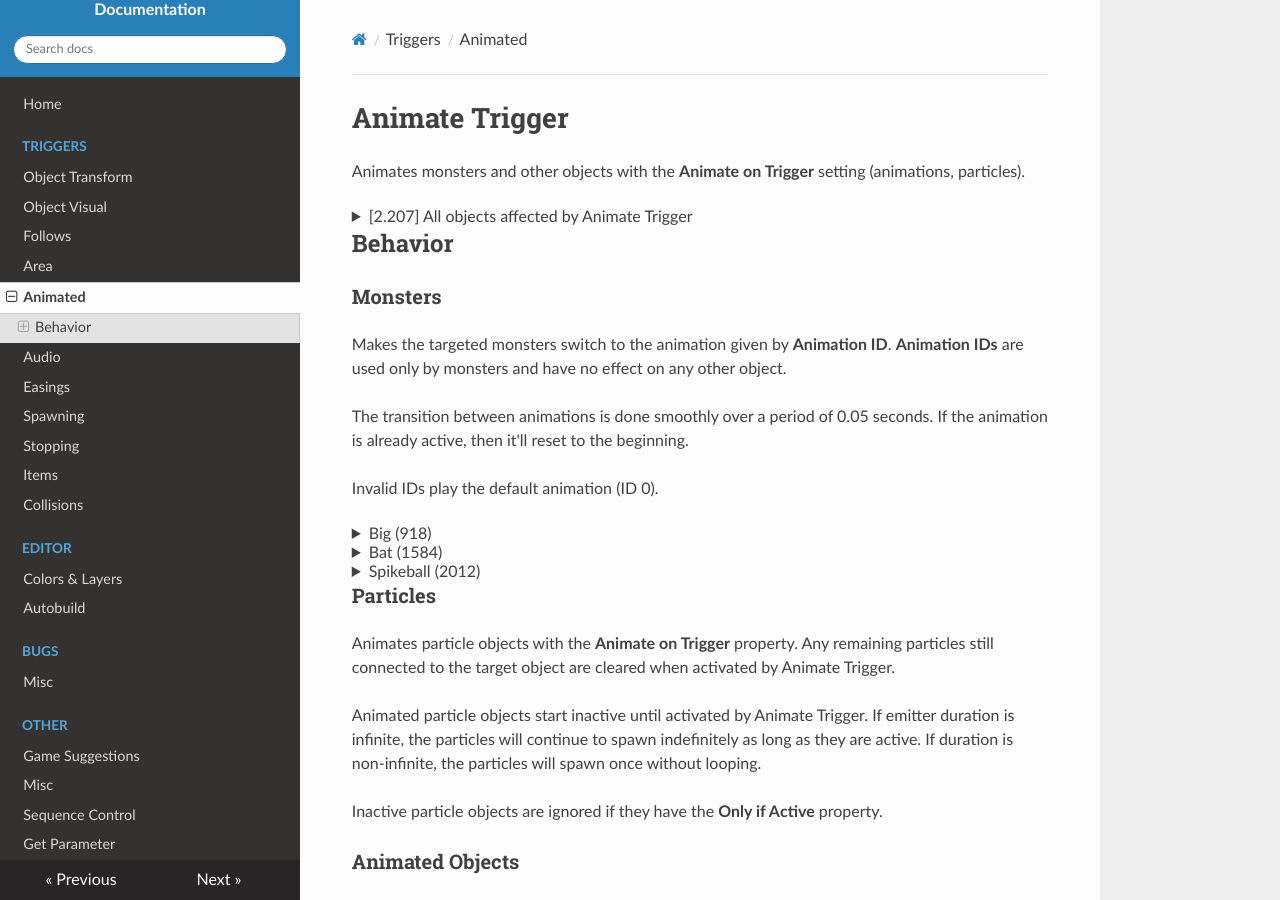
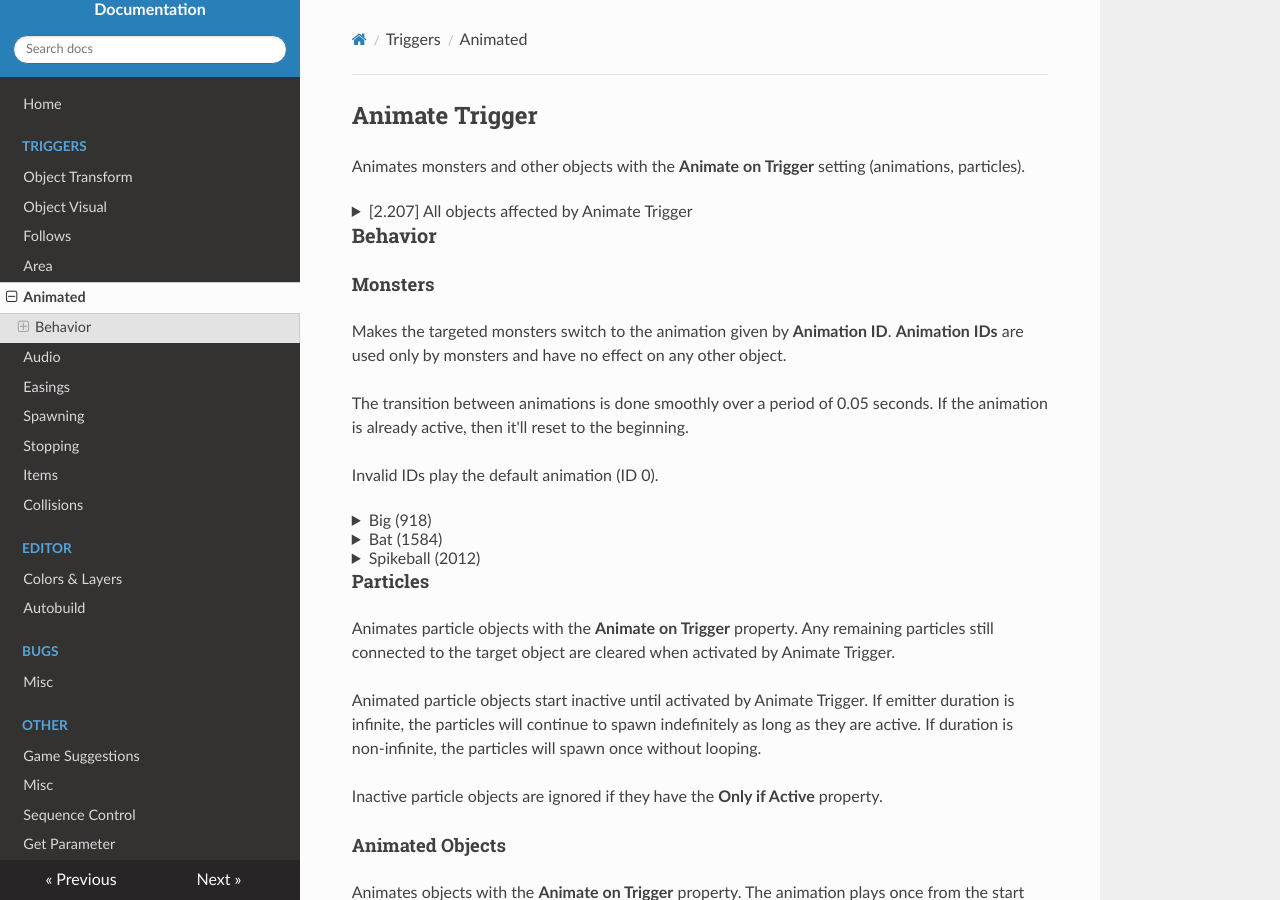
Before and after one commit to UHDanke/gd_docs, an MkDocs documentation site: the page built from docs/triggers/animate.md, in a window 1280 px wide and 900 px high. Built offline with MkDocs 1.6.1, drawn with Linux system fonts in a browser that asks for light colours; nearby versions of some CDN libraries.

Commit message:
Update animate.md

```diff
--- a/docs/triggers/animate.md
+++ b/docs/triggers/animate.md
@@ -1,5 +1,5 @@
 
-# Animate Trigger
+## Animate Trigger
 
 Animates monsters and other objects with the **Animate on Trigger** setting (animations, particles).
 
@@ -21,9 +21,9 @@ Animates monsters and other objects with the **Animate on Trigger** setting (ani
 - 4211, 4300
 </details>
 
-## Behavior
+### Behavior
 
-### Monsters
+#### Monsters
 
 Makes the targeted monsters switch to the animation given by **Animation ID**. **Animation IDs** are used only by monsters and have no effect on any other object.
 
@@ -71,7 +71,7 @@ Invalid IDs play the default animation (ID 0).
 </details>
 
 
-### Particles
+#### Particles
 
 Animates particle objects with the **Animate on Trigger** property. Any remaining particles still connected to the target object are cleared when activated by Animate Trigger.
 
@@ -79,7 +79,7 @@ Animated particle objects start inactive until activated by Animate Trigger. If
 
 Inactive particle objects are ignored if they have the **Only if Active** property.
 
-### Animated Objects
+#### Animated Objects
 
 Animates objects with the **Animate on Trigger** property. The animation plays once from the start and does not loop.
 
@@ -91,11 +91,11 @@ Inactive objects are ignored if they have the **Only if Active** property.
 
 <br>
 
-# Edit Animation Settings
+## Edit Animation Settings
 
 Allows editing the playback settings of animated objects, accessible from the Edit Special button.
 
-## Options
+### Options
 
 **Randomize Start** is assigned by default on some animated objects, but currently does nothing.
 
@@ -109,7 +109,7 @@ Allows editing the playback settings of animated objects, accessible from the Ed
 
 **Single Frame** makes the animation freeze on the selected frame. **Offset Anim** offsets the animation by the frame amount set in **Single Frame** instead. Objects animated by **Animate on Trigger** will not be offset.
 
-## Notes
+### Notes
 
 Monsters (918,1327,1328,1584,2012) and animated ground spikes (919) do not have an animation menu and cannot have these properties applied to them through save file editing.
 
@@ -127,9 +127,9 @@ The laser wall object (1697) has some of its frames randomized regardless of any
 
 **Disable AnimShine** works on only 3 objects (2046,2047,2055).
 
-## [2.207] Animated Objects
+### [2.207] Animated Objects
 
-### Properties
+#### Properties
 <details>
 <summary>All objects affected by Edit Animation</summary>
 
@@ -197,13 +197,13 @@ The laser wall object (1697) has some of its frames randomized regardless of any
 - 4211, 4300
 </details>
 
-### Frame Delay
+#### Frame Delay
 
 Objects animated using scale, rotate, move or fade effects animate smoothly every frame. Monster animation transitions are also done smoothly.
 
 Most other animated objects are made up of multiple sequential frames with a set frame delay between each frame.
 
-#### Monsters
+##### Monsters
 
 <details>
 <summary>Big (918)</summary>
@@ -255,7 +255,7 @@ Most other animated objects are made up of multiple sequential frames with a set
 - 8: 0.0500
 </details>
 
-#### Animated
+##### Animated
 
 <details>
 <summary>Delay 0.0250</summary>
@@ -364,11 +364,11 @@ Most other animated objects are made up of multiple sequential frames with a set
 
 <br>
 
-# Particle Object
+## Particle Object
 
 Allows the creation of custom particle effects tied to objects.
 
-## Particle Editor
+### Particle Editor
 
 Particle properties can be edited from the Particle Editor accessible from Edit Special.
 
@@ -376,7 +376,7 @@ The editor is split into 4 main tabs (Motion, Visual, Extra & Texture) with an i
 
 The Texture tab selects the particle's texture.
 
-### Randomization
+#### Randomization
 
 Most particle variables can be randomized in a range using a **+-** variable found next to the base one.
 
@@ -411,11 +411,11 @@ Most particle variables can be randomized in a range using a **+-** variable fou
 - **Respawn +-**
 </details>
 
-### Copy Paste
+#### Copy Paste
 
 **C** and **P** can be used to copy & paste the particle settings between different particle objects. Copied settings are lost when exiting the editor.
 
-### Interactible Preview
+#### Interactible Preview
 
 Previews the current particle effect. The preview is interactible and can be used to pan around or change some particle effects by touch.
 
@@ -435,11 +435,11 @@ Radius
 
 Two more buttons, **C** and a color box affect the preview box. **C** recenters the screen back to the particle's origin, the preview's background color can be set from the preview box - it is black by default and is reset when closing the menu.
 
-### Motion
+#### Motion
 
 Particle settings that affect motion and emission behavior. Two motion modes are available - **Gravity** and **Radius**.
 
-#### Common
+##### Common
 
 **Max Particles** is the max amount of particles that can be active at once, any further particles will fail to spawn.
 
@@ -451,7 +451,7 @@ Particle settings that affect motion and emission behavior. Two motion modes are
 
 **Angle** is the starting angle of the particle's motion. The value is given in degrees with 0 pointing right, positive values offset the angle clockwise and negative ones offset counter-clockwise.
 
-#### Gravity
+##### Gravity
 
 **Speed** is the particle's starting velocity, given in units (small steps) per second. All acceleration settings change the particle's velocity by $accel/100$ units per second.
 
@@ -465,23 +465,23 @@ Particle settings that affect motion and emission behavior. Two motion modes are
 
 **AccelRad** and **AccelTan** are not applied if velocity is null.
 
-#### Radius
+##### Radius
 
 **StartRad** and **EndRad** are  the radial distances in units the particle starts from and ends at respectively. This movement is unaffected by **FrictionP**.
 
 **RotSec** is the amount of degrees per second by which particles rotate around the emitter's center. Rotation is done in whole degree increments, so at low values the rotation is choppy.
 
-### Visual
+#### Visual
 
 Particle settings that affect scaling, rotation and color (RGBA) values.
 
-#### Scale & Rotation
+##### Scale & Rotation
 
 **StartSize** is the particle's initial scale, while **EndSize** is its final scale. Scale 16 is equivalent to the scale of the object variant of the particle.
 
 **StartSpin** is the initial rotation of the particle texture, while **EndSpin** is its final rotation. This rotation offsets texture rotations done by **Start Rot is Dir** and **Dynamic Rotation**.
 
-#### Colors
+##### Colors
 
 Start and End RGB values for the particles can be set in two ways:
 - Using the two color pickers found on the top left of the menu
@@ -492,11 +492,11 @@ Particle objects store RGBA as normalized values with 1% accuracy, rounding to t
 
 Alpha cannot be set from the color picker, it can only be edited using the two **Start_A** and **End_A** variables.
 
-### Extra
+#### Extra
 
 Miscellaneous particle settings and extra options that do not fit in other tabs.
 
-#### Free, Relative & Grouped
+##### Free, Relative & Grouped
 **Free**, **Relative** and **Grouped** change what point of reference the particles are relative to (camera, world, object)
 
 - **Free** makes the particles copy the camera's movement and the opposite of the object's movement (particles appear relative to camera).
@@ -509,7 +509,7 @@ How the particle object's scaling and rotation affects the spawned particles is
 
 This may appear inconsistent when testing in the editor, because the property is added or removed only when saving and re-entering the level.
 
-#### Fade, Friction & Respawn
+##### Fade, Friction & Respawn
 
 **Fade In** and **Fade Out** add fades to the start and end of particles.
 
@@ -529,7 +529,7 @@ For **FrictionP** gradient is speed, for **FrictionS** gradient is $(EndScale-St
 
 **Respawn** is how long it takes for a particle object to respawn an emitter with a finite **Duration** after the current one expires.
 
-#### Misc Settings
+##### Misc Settings
 
 **Additive** makes particles blend. Also works for **Use Obj Color** and **Uniform Obj Color** in some cases, but changes how alpha is calculated in a non-intuitive way.
 
@@ -557,7 +557,7 @@ Inactive particle objects are ignored if they have the **Only If Active** proper
 
 **Quick Start** makes the particle skip simulating the first 2 seconds when starting if **Duration** is infinite. A particle with **Quick Start** still connected to its parent object will persist to the next attempt, even if resetting all checkpoints.
 
-## Misc Behavior
+### Misc Behavior
 
 Particles animate by frame, not by tick. Visuals are going to differ between devices with different framerates - particles with very high emissions will not look as smooth on lower framerates and have more clumps if not randomized.
 
@@ -565,7 +565,7 @@ Particles have a softcap of 100k particles active at once, if the softcap is hit
 
 Particle objects do not unload correctly in normal mode, but they do in the editor. Emitters tied to particle objects are not cleared if the object is unloaded, and continue being active until they despawn on their own. These emitters are disconnected from the object that created them, so any particle setting that depends on the parent object will stop updating. When the particle object becomes active again, it will create a new emitter separate from the previous one.
 
-### Alpha & Blending Behavior
+#### Alpha & Blending Behavior
 
 Alpha values are calculated differently depending on the options selected, below you can find a table approximating these calculations.
 
@@ -597,13 +597,13 @@ Notes:
 
 <br>
 
-# Spawn Particle
+## Spawn Particle
 
 Spawns particles from particle objects in **Particle Group** at a target's position in **Position Group**.
 
 Spawn Particle only works on particle objects, it cannot spawn the particles of other objects like pads or portals.
 
-## Options
+### Options
 
 **Offset X** / **Y** offset the particle's spawn position by a set amount on the X / Y axis. **OffVar X** / **Y** further offset the spawn position randomly in a +/- range. All offsets are given in units (1/30 block).
 
@@ -615,7 +615,7 @@ Spawn Particle only works on particle objects, it cannot spawn the particles of
 
 **Rotation** and **Scale** can be randomized using the respective **+-** option.
 
-## Group ID Parents
+### Group ID Parents
 
 Group ID Parents change how **Particle Group** and **Position Group** work when they contain multiple objects.
 
@@ -625,7 +625,7 @@ For **Position Group** the GID Parent enforces an object as the target, without
 
 Group Parents, Area Parents and object links have no effect on spawned particles.
 
-## Differences from object particles
+### Differences from object particles
 
 Infinite **Duration** is set to 0.00, if **Emission** is not infinite then no particles will spawn.
 
@@ -648,7 +648,7 @@ Alpha and blending behavior of emitters created by Spawn Particle is consistent
 - **Start_A** is not ignored when **Use Obj Color** is selected
 - Particles will not fade between solid / blending
 
-## Frame behavior
+### Frame behavior
 
 Spawn Particle uses the target's last active position, updated every frame (not tick) - this has two detrimental effects:
 - If the target moves very fast (or instantly) and the game runs at a framerate lower than 240Hz, particles can spawn "earlier" than they should
```
